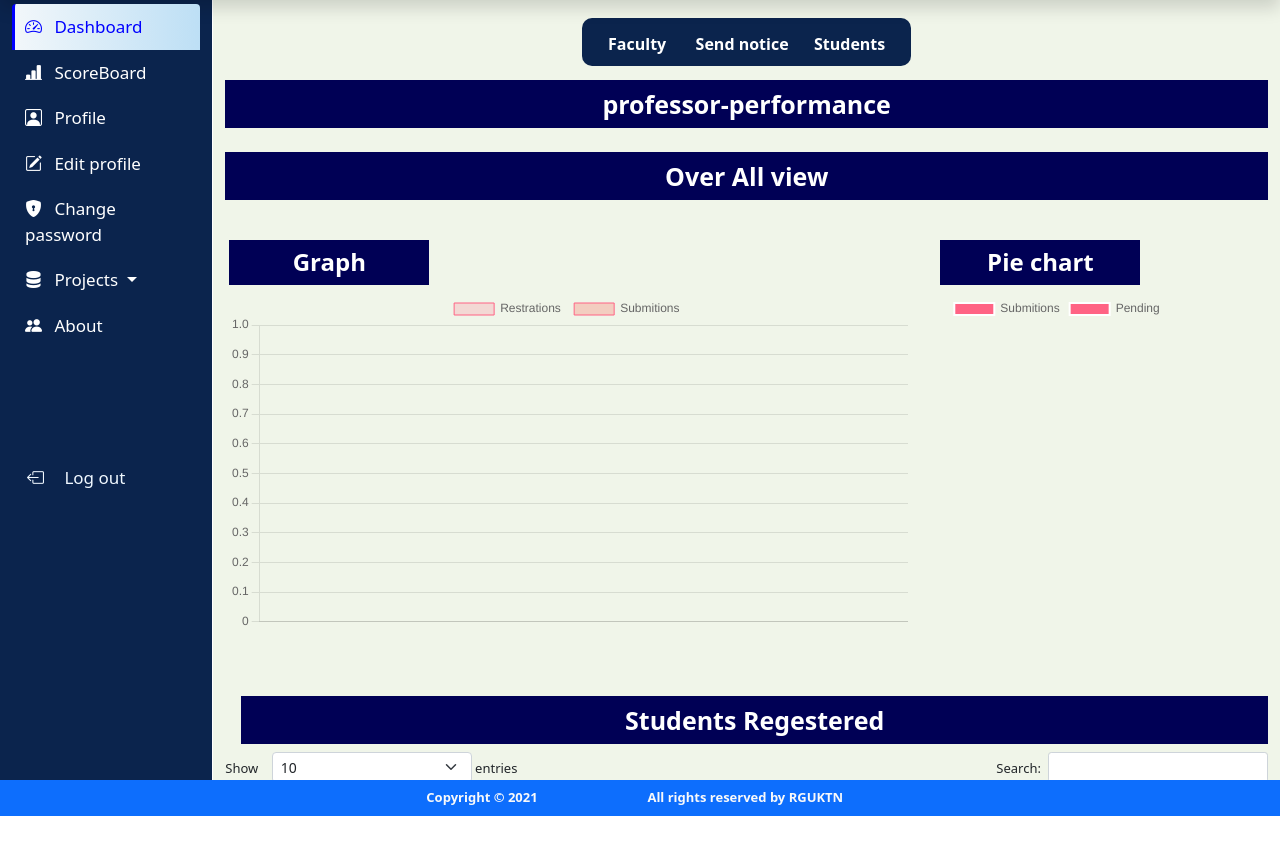
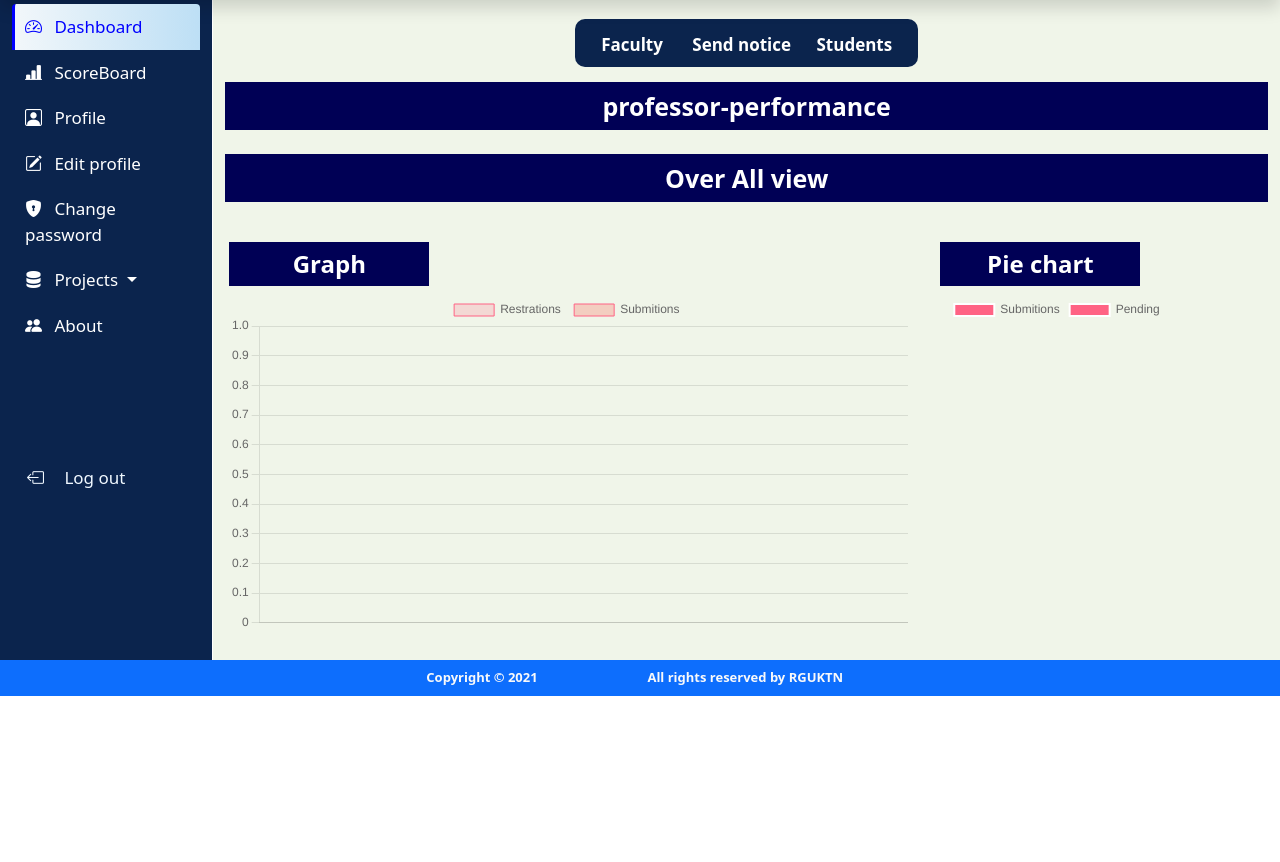
Before and after one commit to JayanthPalla/Project-Submission-Portal-Final, a Django app: template project1/api/templates/project1/HOD-dashboard.html in a window 1280 px wide. Shown: the part 62-924 px from the top of the page. Run offline with Django 3.2, Linux system fonts and the light colour scheme; the template is opened without the code that fills it, so the values that code supplies are empty; some libraries are stand-ins or nearby versions.

Commit message:
Update HOD-dashboard.html

```diff
--- a/project1/api/templates/project1/HOD-dashboard.html
+++ b/project1/api/templates/project1/HOD-dashboard.html
@@ -36,7 +36,7 @@
        .menu-div{
            background-color: rgb(11, 36, 77);
            color: #fff;
-           min-height: 760px;
+           max-height: 760px;
             left: 0%;
             border-right: 1px rgb(255, 255, 255) solid;
 
@@ -75,9 +75,9 @@
        /* content-div */
        .content-div{
            background-color: rgb(240, 245, 233);
-           overflow-y: auto;
+           overflow-y: scroll;
            scroll-behavior: smooth;
-           max-height: 780px;
+           max-height: 660px;
            overflow-x: hidden;
 
        }
@@ -112,7 +112,7 @@
             padding : 6px 9px;
            color: white;
            border-radius: 20px;
-           font-size: 17pxz;
+           font-size: 17px;
            font-weight: 600;
            border: 2px solid transparent;
        }
@@ -256,8 +256,9 @@
                         <img  class="nav-user"src="https://cdn.pixabay.com/photo/2020/07/01/12/58/icon-5359553_1280.png">
                         <span class="ms-2 me-1 d-none d-md-inline " > {{ user.first_name }} {{ user.last_name }}</span>
                     </a>
-                    <a class="nav-link" data-bs-toggle="offcanvas" data-bs-target="#notifications" aria-controls="notifications"><i class="bi fs-5 bi-bell-fill me-2"></i></a>
-                </div>
+                    <a class="nav-link" onclick="notifications()" data-bs-toggle="offcanvas" data-bs-target="#notifications" aria-controls="notifications"><i class="bi fs-5 bi-bell-fill me-2"></i></a>
+                    <a href="#" id="notification_link" hidden></a>
+               </div>
             </div>
         </div>
     </nav>  <!--navbar-end-->
@@ -672,6 +673,15 @@
           </script>
 
 
+        <script>
+          function notifications()
+          {
+            document.getElementById('notification_link').click();
+          }
+        </script>
+
+
+
     <script src="https://cdn.jsdelivr.net/npm/bootstrap@5.0.2/dist/js/bootstrap.bundle.min.js" integrity="sha384-MrcW6ZMFYlzcLA8Nl+NtUVF0sA7MsXsP1UyJoMp4YLEuNSfAP+JcXn/tWtIaxVXM" crossorigin="anonymous"></script>
   </body>
 </html>
```
